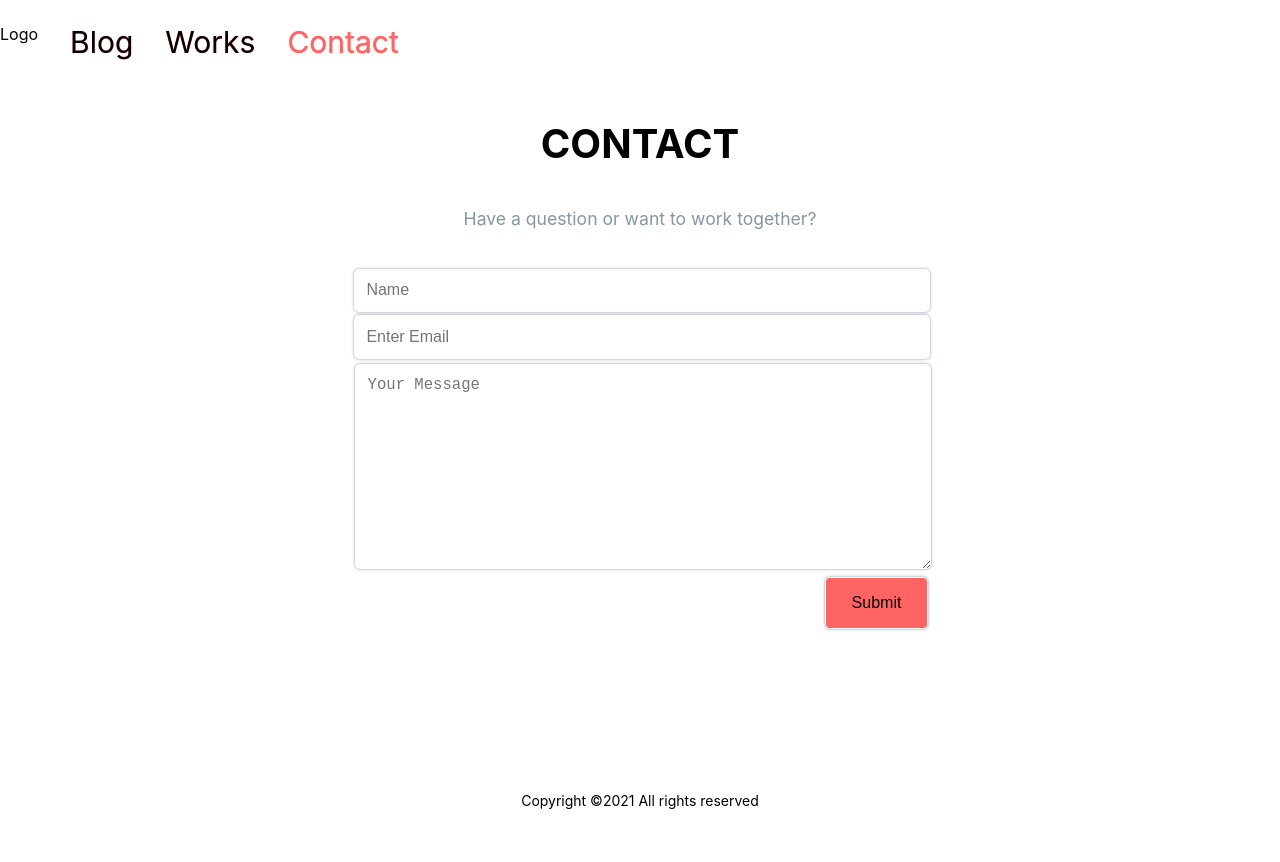
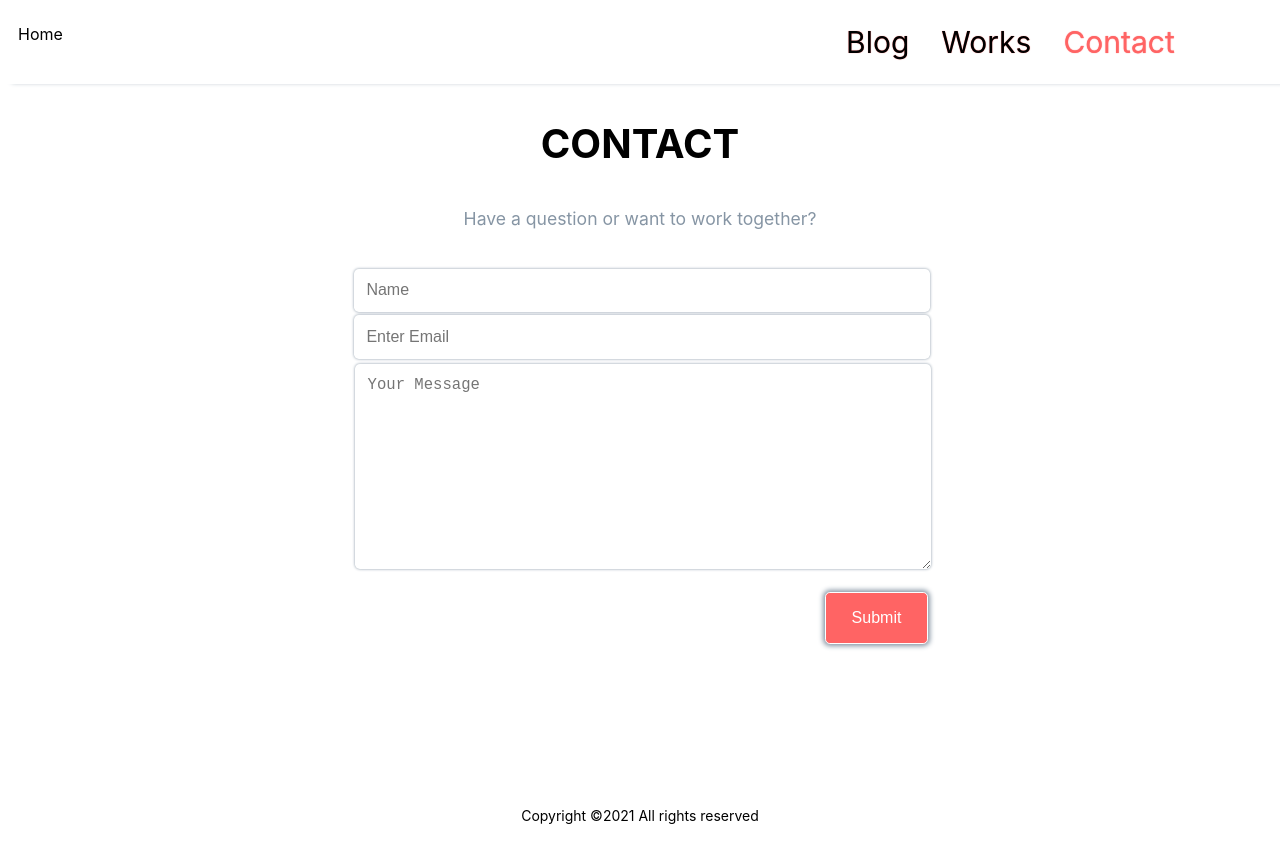
Before and after one commit to bykelaw/my-portfolio, a React (Create React App) app: page /contact in a window 1280 px wide. Shown: the top 862 px of the page. Built offline with nearby package versions, Linux system fonts and the light colour scheme; some icons are missing.

Commit message:
Added link to featured works

```diff
--- a/src/components/Contact.css
+++ b/src/components/Contact.css
@@ -31,15 +31,20 @@ input{
   margin: 0.1em ;
   font-size: 1.0em;
    color: black;
+   transition: all 0.3s;
 }
 input:last-child {
+     margin-top: 1rem;
+      box-shadow: 0 0 5px 2px var(--light);
+      width:fit-content;
   background-color: var(--primary);
   padding: 1em 1.6em ;
   padding-left: 1.6em;
   border: 0.1rem solid white;
-  font-size: 1em;
+  font-size: 1rem;
   display: block;
   transition: all 0.5s;
+  color:white;
 
   font-family: sans-serif;
   width: auto;
@@ -48,7 +53,7 @@ input:last-child {
 }
 
 input:last-child:hover {
-  background-color: #04c2c9;
+  background-color: var(--light);
 }
 textarea{
 
--- a/src/components/Header/Nav.js
+++ b/src/components/Header/Nav.js
@@ -11,6 +11,7 @@ const NavStyle = styled.div`
   background: white;
   z-index: 3;
   display: flex;
+  box-shadow: 10px 0 5px -2px var(--light);
 
   .nav-btn {
     display: block;
@@ -23,13 +24,13 @@ const NavStyle = styled.div`
   .contact {
     display: none;
   }
-  .home {
+  .logo {
     flex-grow: 1;
     margin-left: 1.125rem;
   }
 
   @media (min-width: 37.5rem) {
-    padding: 1.5rem  0;
+    padding: 1.5rem 0;
     .active {
       color: var(--primary);
     }
@@ -65,7 +66,7 @@ const Nav = ({ onClick }) => {
   const toggle = () => setIsOpen(!isOpen);
   return (
     <NavStyle>
-      <NavLink to="/" className="logo">Logo</NavLink >
+      <NavLink to="/" className="logo">Home</NavLink >
       <NavLink to="/blog" className="blog">Blog</NavLink >
       <NavLink to="/works" className="works">Works</NavLink >
       <NavLink to="/contact" className="contact">Contact</NavLink >
--- a/src/components/Home/FeaturedWorks.js
+++ b/src/components/Home/FeaturedWorks.js
@@ -15,6 +15,7 @@ function FeaturedWorks() {
     <Wrapper>
       {text.home.featured_works.map((item) => (
         <FeaturedWorksCard
+          url={item.url}
           image={assests[item.image]}
           title={item.title}
           year={item.year}
--- a/src/components/Home/FeaturedWorksCard.js
+++ b/src/components/Home/FeaturedWorksCard.js
@@ -2,7 +2,7 @@ import React from "react";
 import styled from "styled-components";
 import HomeStyle from "./HomeStyle";
 
-import {PostCardStyle} from "./PostCard";
+import { PostCardStyle } from "./PostCard";
 
 const FeaturedStyle = styled(PostCardStyle)`
   img {
@@ -30,22 +30,36 @@ const FeaturedStyle = styled(PostCardStyle)`
     display: grid;
     grid-template-columns: 1fr 2.06fr;
 
-    img {
+    a {
       grid-column: 1/2;
       grid-row: 1/4;
-      display: block;
+      /* display: block; */
       width: 100%;
       height: 100%;
       padding: 0;
       margin: 0;
       border-radius: 6px;
       box-shadow: -1px -1px 5px var(--light);
+      overflow:hidden;
+      cursor:pointer;
+      img {
+        display: block;
+        width: 100%;
+        height: 100%;
+        padding: 0;
+        margin: auto;
+        transition: all 0.3s;
+      }
+      &:hover img {
+        transform: scale(1.1);
+        border: 3px solid red;
+      }
     }
     p > span:first-child {
       height: auto;
       padding: 0 0.75rem;
-      border-radius: 1.2rem;
-      width:fit-content;
+      border-radius: 1.1rem;
+      width: fit-content;
     }
     h2,
     p {
@@ -80,17 +94,19 @@ const FeaturedStyle = styled(PostCardStyle)`
   }
 `;
 
-function FeaturedWorksCard({ image, title, year, topic, text }) {
+function FeaturedWorksCard({ image, title, year, topic, text, url }) {
   return (
     <>
       <FeaturedStyle>
-        <img src={image} alt={`${image}`} />
-        <h2>{ title }</h2>
+        <a href={url}>
+          <img src={image} alt={`${image}`} />
+        </a>
+        <h2>{title}</h2>
         <p>
-          <span>{ year }</span>
-          <span>{ topic }</span>
+          <span>{year}</span>
+          <span>{topic}</span>
         </p>
-        <p>{ text }</p>
+        <p>{text}</p>
       </FeaturedStyle>
     </>
   );
--- a/src/components/Home/Section1.js
+++ b/src/components/Home/Section1.js
@@ -30,11 +30,17 @@ const Section1Style = styled(HomeStyle)`
     justify-content: space-between;
     text-align: unset;
     p,
-    h1{
+    h1 {
       padding-right: 1rem;
     }
-    a{
-      padding-top:1rem;
+    a {
+      margin-top: 1rem;
+      box-shadow: 0 0 5px 2px var(--light);
+      width:fit-content;
+      transition: all 0.3s;
+      &:hover{
+        background-color:var(--light);
+      }
     }
     img {
       display: block;
@@ -77,7 +83,7 @@ const Section1Style = styled(HomeStyle)`
       width: 15.1875rem;
       height: 15.1875rem;
     }
-     p{
+    p {
       padding-right: 0.8rem;
       line-height: 1.4;
     }
--- a/src/components/Works.js
+++ b/src/components/Works.js
@@ -21,7 +21,8 @@ function Works() {
     <WorksStyle>
       {text.home.featured_works.map((item) => (
         <FeaturedWorksCard
-          image={assets[item.image]}
+          image={ assets[item.image] }
+          url={item.url}
           title={item.title}
           year={item.year}
           topic={item.topic}
--- a/src/text.json
+++ b/src/text.json
@@ -35,6 +35,7 @@
         "featured_works": [
             {
                 "image": "swiftbranding",
+                "url":"https://www.swiftbranding.ng",
                 "title": "Swiftbranding",
                 "year": "2020",
                 "topic": "Routing with React Router",
@@ -42,6 +43,7 @@
             },
             {
                 "image": "digifigs",
+                "url":"https://digifigs.com",
                 "title": "Digifigs",
                 "year": "2021",
                 "topic": "Creative use of UI elements",
```
